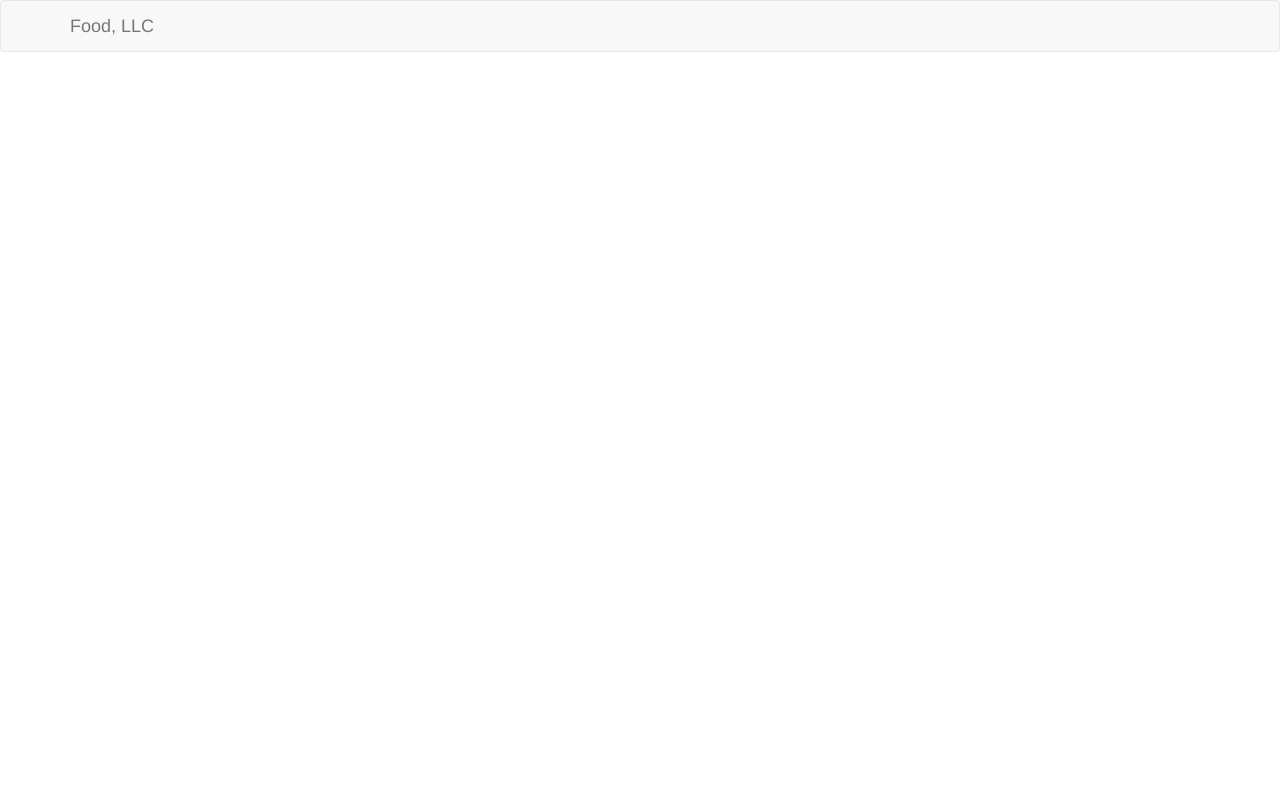
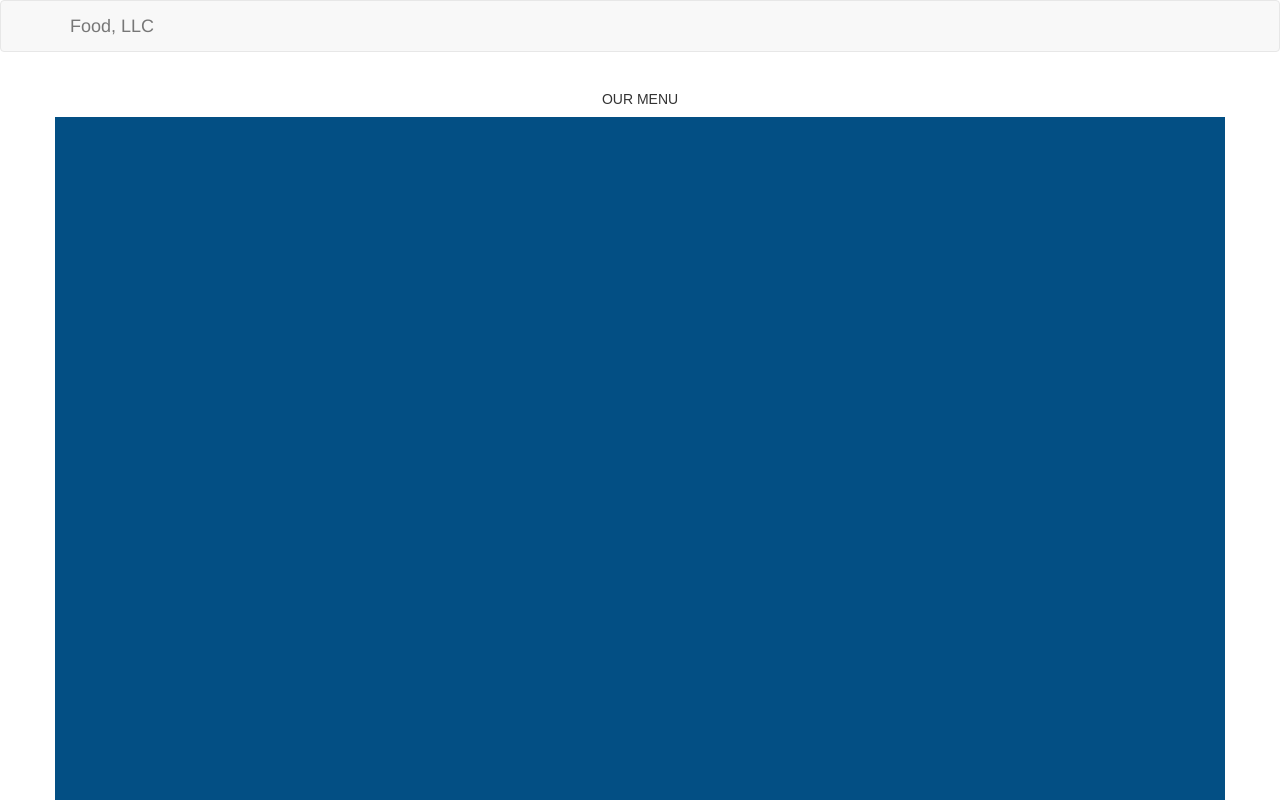
Before and after one commit to desaisameera/Coursera_HTML-CSS, a plain HTML site: page Week3Assignment/Index.html in a window 1280 px wide. Shown: the top 800 px of the page. Drawn offline with Linux system fonts and the light colour scheme.

Commit message:
finished required assignment

```diff
--- a/Week3Assignment/Index.html
+++ b/Week3Assignment/Index.html
@@ -33,6 +33,12 @@
     </div>
       </nav>
   </header>
+  <div class="container">
+    <h2 id="menu-title" class="text-center"> OUR MENU </h2>
+    <div class = "row">
+      <div id="tall-section" class="col-lg-12 col-md-12 col-sm-12 col-xs-12"></div>
+    </div>
+  </div>
     <!-- jQuery (Bootstrap JS plugins depend on it) -->
     <script src="js/jquery-1.11.3.min.js"></script>
     <script src="js/bootstrap.min.js"></script>
--- a/Week3Assignment/css/styles.css
+++ b/Week3Assignment/css/styles.css
@@ -9,6 +9,16 @@
 
 #nav-list a:hover {
   background: #A0A0A0;
+}
+
+#tall-section{
+  background-color: #034f84;
+  height: 1000px;
+
+}
+#menu-title{
+font-family: 'Sansita', sans-serif;
+font-size: 100%;
 }
 /*****Large Devices *****/
 @media (min-width: 1200px) {
```
